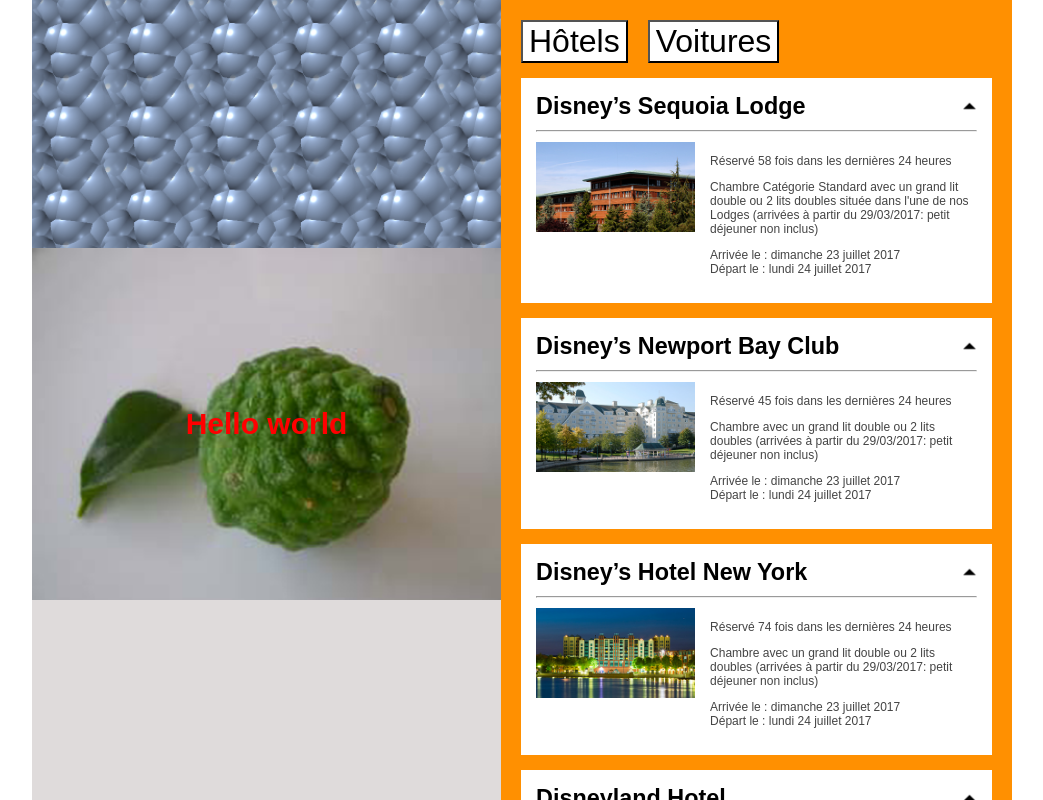
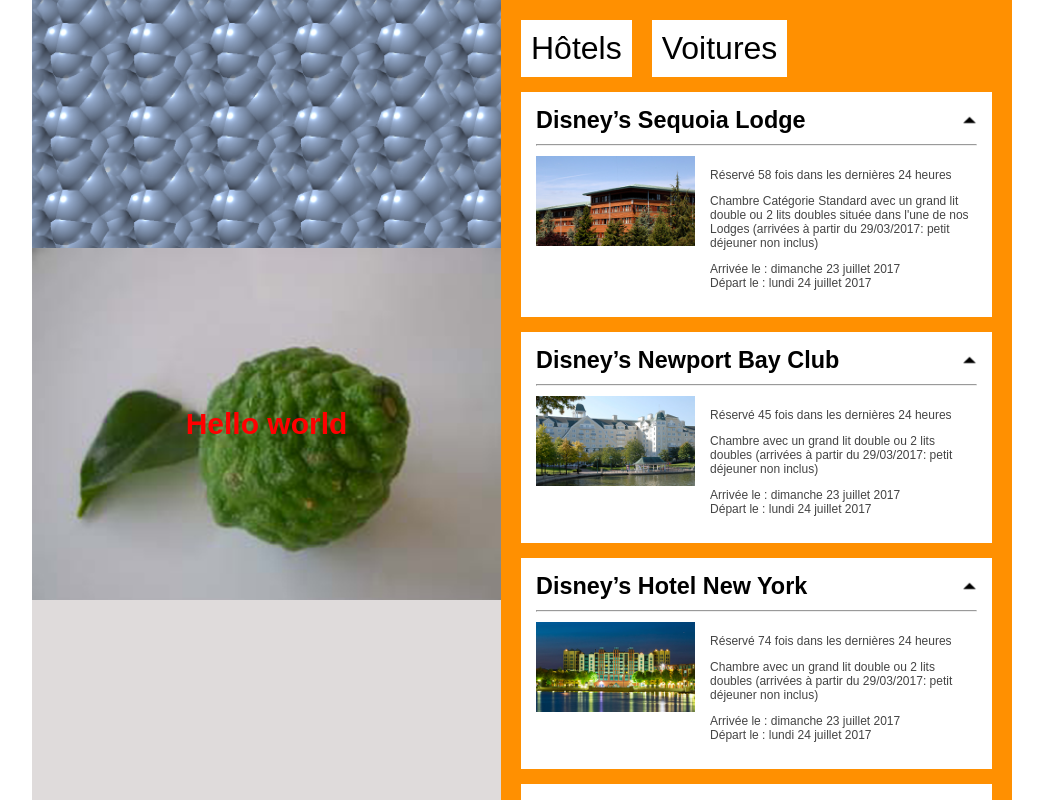
Before and after one commit to DGilian/disney, a React (Create React App) app: page / in a window 1280 px wide. Shown: the top 800 px of the page, without its empty margins (118-1161 px from the left). Built offline with nearby package versions, Linux system fonts and the light colour scheme.

Commit message:
modification css hover button

```diff
--- a/src/App.css
+++ b/src/App.css
@@ -41,7 +41,6 @@
   justify-content: center;
   background-color: #ff9001;
 }
-
 .containerList{
   margin: 2rem;
 }
@@ -49,8 +48,12 @@
   font-size : 3.2rem;
   margin-right: 2rem;
   background-color: white;
+  border: none;
+  padding: 1rem;
 }
-
+.containerList button:hover{
+  box-shadow: inset 0 -7px 0 rgb(216, 213, 213);
+}
 .containerList article{
   margin: 1.5rem 0;
   padding: 1.5rem;
--- a/src/components/CardDetail.js
+++ b/src/components/CardDetail.js
@@ -38,7 +38,7 @@
                 alt="symbol arrowUp"/>
         </header>
         <hr />
-        <div className={this.state.isHidden ? "content hidden" : "content"}>
+            <div className= {this.state.isHidden ? "content hidden" : "content"}>
               <img className={ show ==="hotels" ? "img" : "imgCar"} src={sourceImg} alt={"image"+title}/>
               {show === "hotels" ?
                 <div className="detailText">
```
Lines whose indentation alone changed are shown as unchanged.
